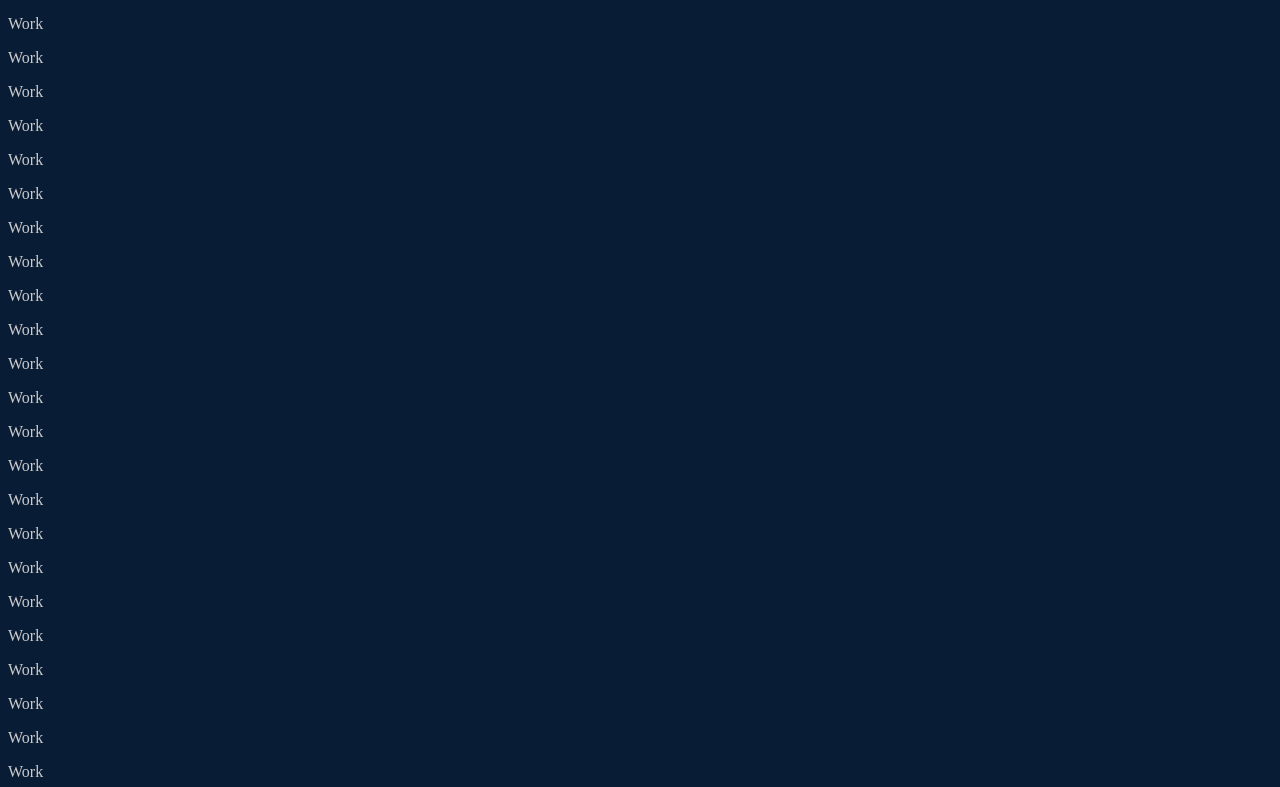
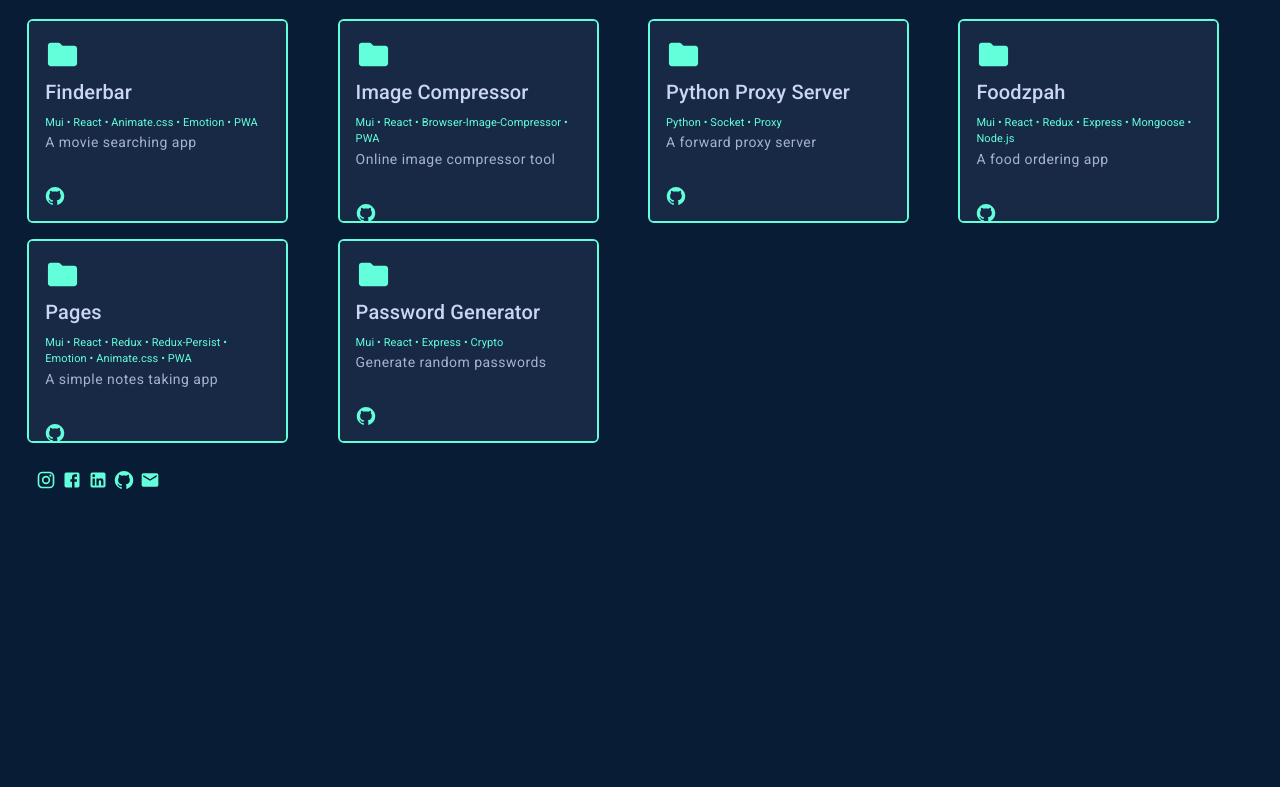
Before and after one commit to anapeksha/Portfolio, a React (Create React App) app: page / in a window 1280 px wide. Shown: the part 373-1160 px from the top of the page. After the commit the page ends 879 px from the top, so only its background shows below. Built offline with nearby package versions, Linux system fonts and the light colour scheme.

Commit message:
added and passed props to Grid component

```diff
--- a/src/pages/Work.tsx
+++ b/src/pages/Work.tsx
@@ -1,35 +1,56 @@
+import BasicGrid from "../components/BasicGrid";
+
 const Work: React.FC = () => {
+	const gridProps = [
+		{
+			title: "Finderbar",
+			description: "A movie searching app",
+			githubUrl: "https://github.com/anapeksha/finderbar",
+			techs: ["Mui", "React", "Animate.css", "Emotion", "PWA"],
+		},
+		{
+			title: "Image Compressor",
+			description: "Online image compressor tool",
+			githubUrl: "https://github.com/anapeksha/image-compressor",
+			techs: ["Mui", "React", "Browser-Image-Compressor", "PWA"],
+		},
+		{
+			title: "Python Proxy Server",
+			description: "A forward proxy server",
+			githubUrl: "https://github.com/anapeksha/python-proxy-server",
+			techs: ["Python", "Socket", "Proxy"],
+		},
+		{
+			title: "Foodzpah",
+			description: "A food ordering app",
+			githubUrl: "https://github.com/anapeksha/foodzpah-frontend",
+			techs: ["Mui", "React", "Redux", "Express", "Mongoose", "Node.js"],
+		},
+		{
+			title: "Pages",
+			description: "A simple notes taking app",
+			githubUrl: "https://github.com/anapeksha/pages",
+			techs: [
+				"Mui",
+				"React",
+				"Redux",
+				"Redux-Persist",
+				"Emotion",
+				"Animate.css",
+				"PWA",
+			],
+		},
+		{
+			title: "Password Generator",
+			description: "Generate random passwords",
+			githubUrl: "https://github.com/anapeksha/password-generator-frontend",
+			techs: ["Mui", "React", "Express", "Crypto"],
+		},
+	];
+
 	return (
 		<div id="work">
-			<p>Work</p>
-			<p>Work</p>
-			<p>Work</p>
-			<p>Work</p>
-			<p>Work</p>
-			<p>Work</p>
-			<p>Work</p>
-			<p>Work</p>
-			<p>Work</p>
-			<p>Work</p>
-			<p>Work</p>
-			<p>Work</p>
-			<p>Work</p>
-			<p>Work</p>
-			<p>Work</p>
-			<p>Work</p>
-			<p>Work</p>
-			<p>Work</p>
-			<p>Work</p>
-			<p>Work</p>
-			<p>Work</p>
-			<p>Work</p>
-			<p>Work</p>
-			<p>Work</p>
-			<p>Work</p>
-			<p>Work</p>
-			<p>Work</p>
-			<p>Work</p>
-			<p>Work</p>
+			<BasicGrid data={gridProps} />
 		</div>
 	);
 };
```
